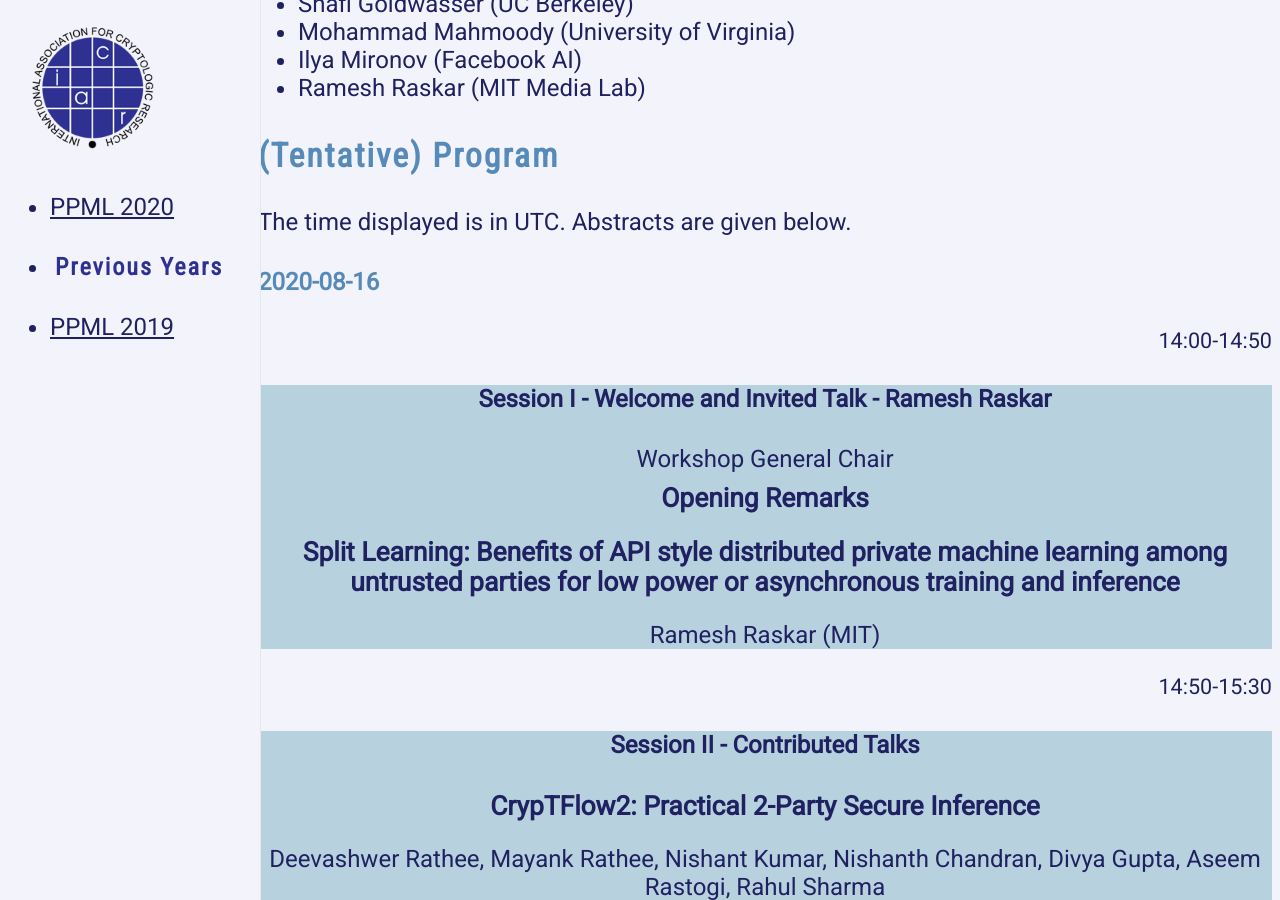
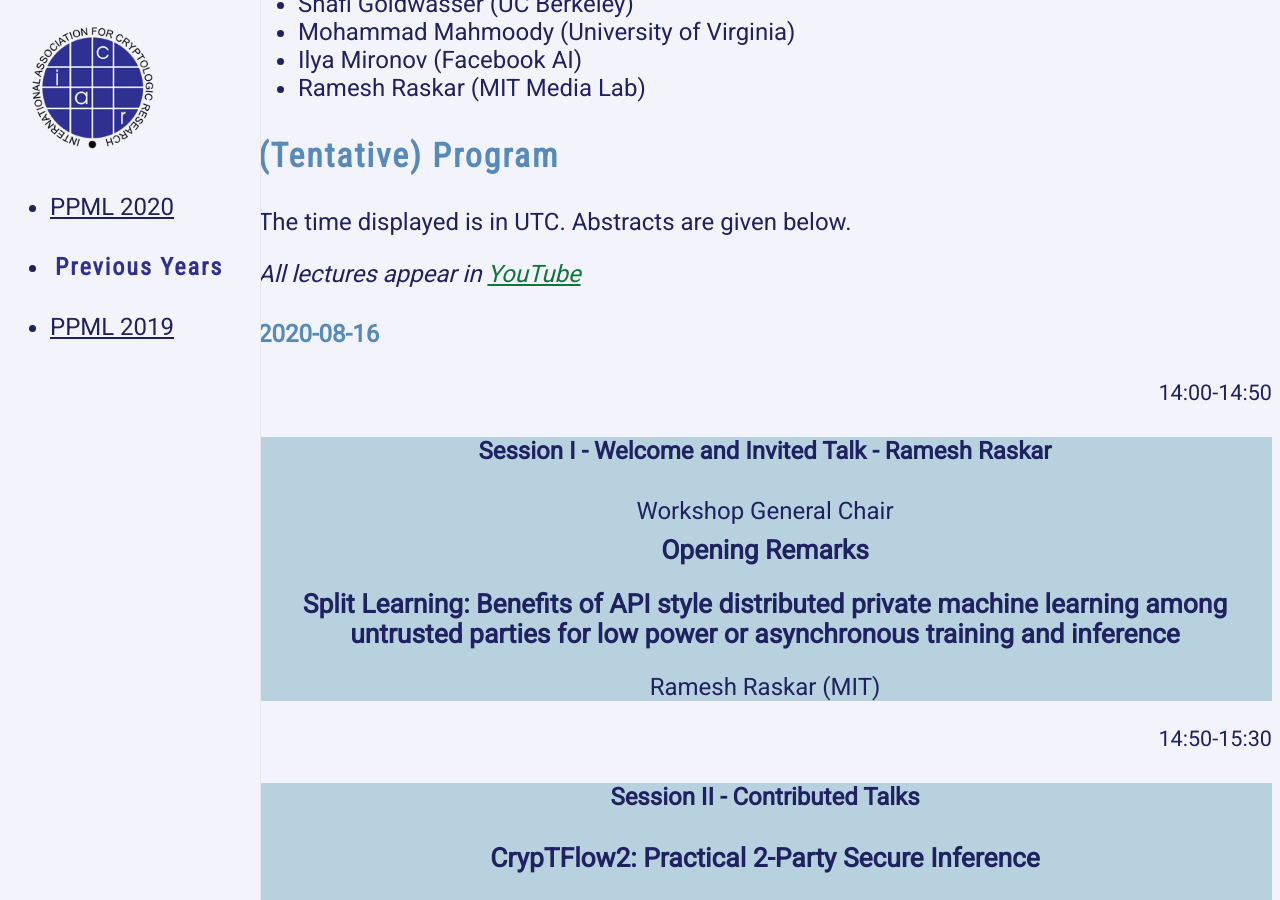
Before and after one commit to Crypto-PPML/Crypto-PPML.github.io, a Jekyll site: the page built from 2020/index.markdown, in a window 1280 px wide and 900 px high, scrolled down 1389 px. Built offline with Jekyll 4.4.1, drawn with Linux system fonts in a browser that asks for light colours; nearby versions of some CDN libraries; a style sheet for code colours, icons or effects is not loaded.

Commit message:
Update index.markdown

```diff
--- a/2020/index.markdown
+++ b/2020/index.markdown
@@ -34,6 +34,9 @@ The workshop is an affiliated event of [CRYPTO 2020](https://crypto.iacr.org/202
 ### (Tentative) Program
 
 The time displayed is in UTC. Abstracts are given below.
+
+*All lectures appear in [YouTube](https://www.youtube.com/watch?v=WicRo6SLpCQ&list=PLeeS-3Ml-rpqtfdQWOAawf3_G-0qwTgQ9&index=1)*
+
 
 <div markdown="0">
     {% include program.html programURL='2020/assets/program.json' %}
```
